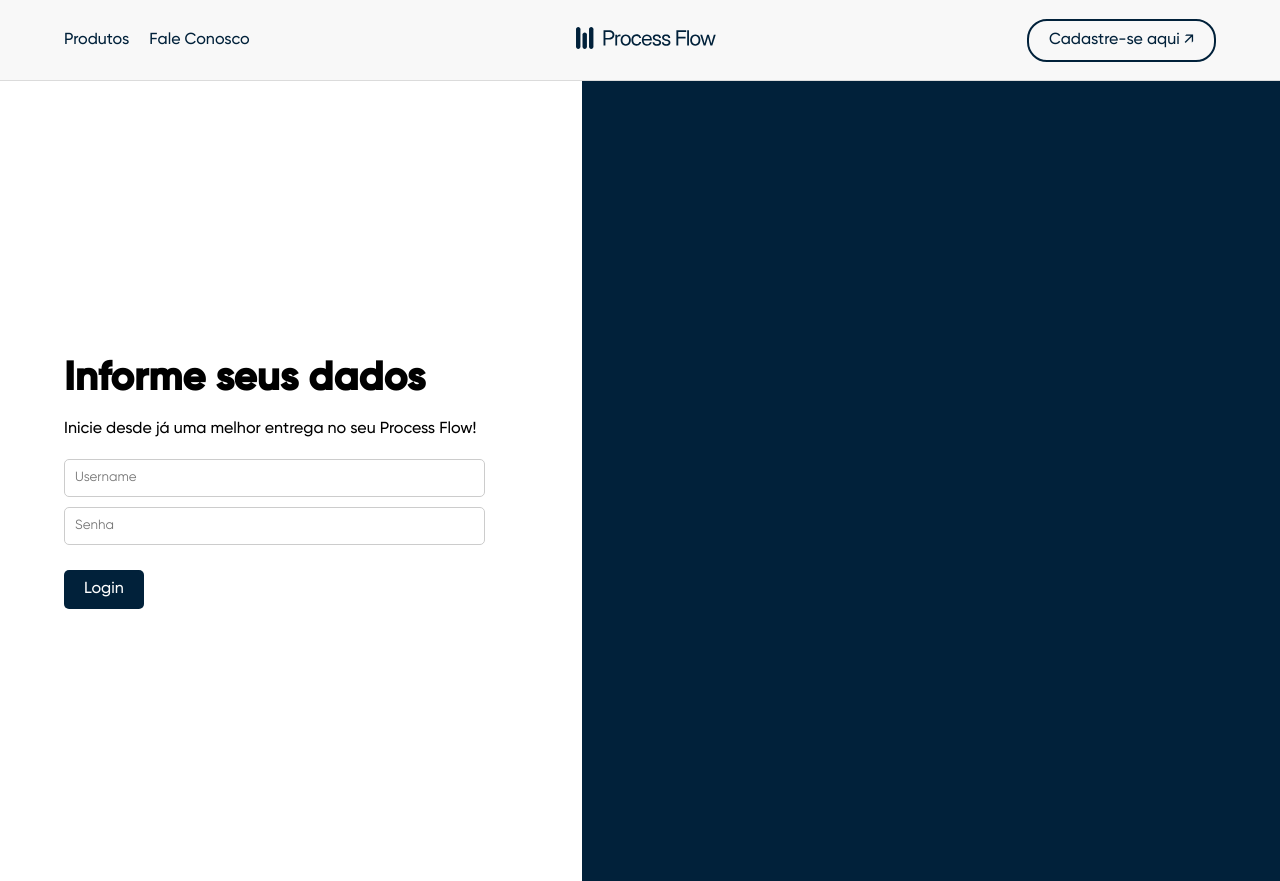
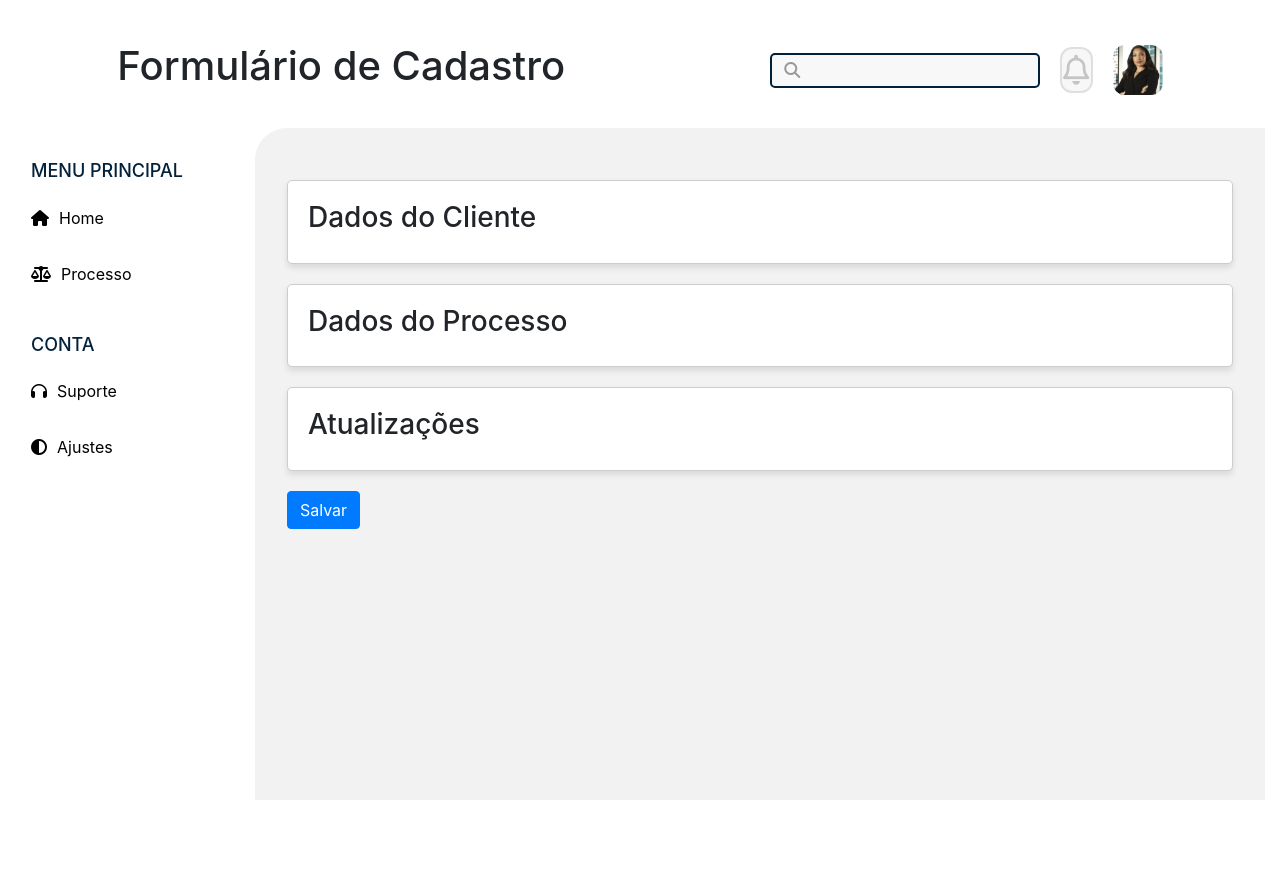
Before and after one commit to juliaalvesg/process-flow, a Django app: page /auth/login/ in a window 1280 px wide. After the commit the page ends 800 px from the top, so only its background shows below. Run offline with Django 5.2, Linux system fonts and the light colour scheme; some libraries are stand-ins or nearby versions.

Commit message:
jg-fixing

```diff
--- /dev/null
+++ b/python/projeto_register_user/app_register_user/static/css/formulario.css
@@ -0,0 +1,226 @@
+body {
+    margin: 0;
+    font-family: "Gilroy-Medium";
+}
+
+.container {
+    display: grid;
+    grid-template-columns: 15rem 1fr;
+    grid-template-rows: 8rem 1fr;
+    grid-template-areas:
+        "header header"
+        "nav content"
+        "footer footer";
+    min-height: 100vh;
+    min-width: 100vw;
+    margin: 0;
+}
+
+.container-form {
+    display: grid;
+    grid-template-columns: repeat(auto-fit, minmax(300px, 1fr));
+    gap: 20px;
+}
+
+.form-block {
+    padding: 20px;
+    border-radius: 5px;
+    background-color: #fff;
+    box-shadow: 0 4px 6px rgba(0, 0, 0, 0.1);
+}
+
+.form-block h3 {
+    margin-top: 0;
+}
+header {
+    grid-area: header;
+    display: flex;
+    justify-content: space-between;
+    background-color: rgb(255, 255, 255);
+}
+
+.right_header {
+    display: flex;
+    flex-grow: 1;
+    justify-content: space-around;
+    height: 140px;
+}
+
+.input_container {
+    display: flex;
+    align-items: center;
+    position: relative;
+    margin: 10px 0; /* Ajuste a margem conforme necessário */
+}
+
+.input_container > i {
+    position: absolute;
+    display: flex;
+    align-items: center;
+    justify-content: center;
+    left: 10px; /* Ajuste conforme necessário */
+    color: #999999;
+    z-index: 1;
+    width: 25px;
+    height: 25px;
+}
+
+input {
+    border: 2px solid rgba(1, 33, 58, 1);
+    border-radius: 5px;
+    width: 400px;
+    height: 35px;
+    font-size: 1.5rem;
+    padding-left: 6px, 20px, 6px, 20px; /* Ajuste conforme necessário */
+    background-color: rgba(248, 248, 248, 1);
+    font-size: 20px;
+}
+
+input:focus {
+    outline: none;
+}
+
+::placeholder {
+    color: rgb(224, 222, 222);
+}
+
+.notification {
+    display: flex;
+    align-items: center;
+    justify-content: center;
+    width: calc(50px - 3.2px);
+    height: calc(50px - 3.2px);
+    border-radius: 12px;
+    border: 2px solid rgb(224, 222, 222);
+    background-color: #f7f7f7;
+    margin-left: 20px;
+}
+
+.perfil {
+    display: flex;
+    align-items: center;
+    justify-content: center;
+}
+
+.logo {
+    align-items: center;
+    display: flex;
+    justify-content: center;
+}
+
+.profilephoto {
+    width: 50px;
+    height: 50px;
+    border-radius: 12px;
+    margin-left: 20px;
+}
+
+.img-logo {
+    width: 100%;
+}
+
+.menu {
+    padding: 1rem 0rem;
+    display: flex;
+    font-size: 16px;
+    flex-direction: column;
+    justify-content: left;
+    color: #02223B;
+}
+input{
+    width: 100%;
+}
+
+.menu_bottom {
+    padding: 1rem 0rem;
+    display: flex;
+    flex-direction: column;
+    justify-content: left;
+    color: #02223B;
+}
+
+.menu_bottom > ul,
+.menu > ul {
+    padding: 0;
+    margin: 0;
+    list-style: none;
+}
+
+.menu_bottom > ul > li,
+.menu > ul > li {
+    padding: 1rem 0rem;
+    display: flex;
+    align-items: center;
+}
+
+.menu_bottom > ul > li:hover,
+.menu > ul > li:hover {
+    background-color: rgb(231, 231, 231);
+    border-left: 4px solid #02223B;
+}
+
+#link-menu{
+    color: #000;
+}
+
+a {
+    margin-left: 1rem;
+    text-decoration: none;
+    color: black;
+}
+
+.li {
+    margin: 0;
+    display: flex;
+    align-items: center;
+}
+
+p {
+    margin-left: 5px;
+}
+
+i.fa-solid {
+    margin-right: 10px;
+}
+
+nav {
+    grid-area: nav;
+    display: flex;
+    flex-direction: column;
+    padding: 1rem 0rem;
+    background-color: rgb(255, 255, 255);
+}
+
+main {
+    grid-area: content;
+    padding: 2rem;
+    background-color: rgb(242, 242, 242);
+    border-top-left-radius: 2rem;
+    overflow-y: auto; /* Enable vertical scrolling if content overflows */
+    max-height: calc(100vh - 8rem); /* Adjust based on header height */
+}
+
+footer {
+    grid-area: footer;
+    padding: 2rem;
+    background-color: #02223B;
+}
+
+textarea {
+    font-size: 18px;
+    display: flex;
+    width: 100%;
+    height: 130px;
+}
+
+.btn {
+    border-radius: 2px;
+    padding: 10px 20px;
+    border: none;
+    color: white;
+    background-color: rgba(1, 33, 58, 1);
+}
+
+.btn:hover {
+    background-color: #02223B;
+}
--- a/python/projeto_register_user/app_register_user/templates/html/formulario.html
+++ b/python/projeto_register_user/app_register_user/templates/html/formulario.html
@@ -1,14 +1,39 @@
+{% load static %}
 <!DOCTYPE html>
 <html lang="en">
 <head>
     <meta charset="UTF-8">
+    <link rel="stylesheet" type="text/css" href="{% static 'css/formulario.css' %}" />
     <meta name="viewport" content="width=device-width, initial-scale=1.0">
     <title>Formulário</title>
+    <link rel="stylesheet" href="https://cdnjs.cloudflare.com/ajax/libs/font-awesome/6.5.2/css/all.min.css" />
+    <link rel="stylesheet" href="https://cdnjs.cloudflare.com/ajax/libs/font-awesome/6.5.2/css/all.min.css" />
     <link rel="stylesheet" href="https://maxcdn.bootstrapcdn.com/bootstrap/4.5.2/css/bootstrap.min.css">
     <link rel="stylesheet" href="https://cdnjs.cloudflare.com/ajax/libs/font-awesome/5.15.3/css/all.min.css">
     <script src="https://ajax.googleapis.com/ajax/libs/jquery/3.5.1/jquery.min.js"></script>
     <script src="https://maxcdn.bootstrapcdn.com/bootstrap/4.5.2/js/bootstrap.min.js"></script>
     <style>
+        @font-face {
+            font-family: "Gilroy-bold";
+            src: url("{% static 'font/Gilroy-Bold.ttf' %}");
+        }
+        @font-face {
+            font-family: "Gilroy-regular";
+            src: url("{% static 'font/Gilroy-Regular.ttf' %}");
+        }
+        @font-face {
+            font-family: "Gilroy-Medium";
+            src: url("{% static 'font/Gilroy-Medium.ttf' %}");
+        }
+        @font-face {
+            font-family: "Gilroy-Light";
+            src: url("{% static 'font/Gilroy-Light.ttf' %}");
+        }
+        @font-face {
+            font-family: "Gilroy-Heavy";
+            src: url("{% static 'font/Gilroy-Heavy.ttf' %}");
+        }
+
         .form-block {
             border: 1px solid #ccc;
             padding: 20px;
@@ -17,10 +42,62 @@
         .form-block h3 {
             margin-top: 0;
         }
+        input {
+            display: flex;
+            flex-direction: column;
+        }
+
     </style>
+    <script src="https://kit.fontawesome.com/a076d05399.js" crossorigin="anonymous"></script>
 </head>
-<body>
-    <h1>Formulário de Cadastro</h1>
+<body style="margin: 0">
+    <div class="container">
+      <header>
+
+        <div class="right_header">
+          <h1 style="display: flex; align-items: center;">
+            Formulário de Cadastro
+          </h1>
+          <div class="input_container">
+            <i class="fas fa-search"></i>
+            <input type="text" class="placeholder" />
+            <div class="notification">
+              <i class="far fa-bell" style="margin: 0; font-size: 30px; color: rgb(197, 197, 197)"></i>
+            </div>
+            <div class="perfil">
+              <div class="foto">
+                <img class="profilephoto" src="{% static 'imgs/perfil.jpg' %}" style="background-size: cover" />
+              </div>
+            </div>
+          </div>
+        </div>
+      </header>
+
+      <nav>
+        <div class="menu">
+          <h3 style="margin-left: 1rem; font-size:18px">MENU PRINCIPAL</h3>
+          <ul>
+            <li>
+              <a href="{% url 'index' %}" id="link-menu"><i class="fa-solid fa-house"></i>Home</a>
+            </li>
+            <li>
+              <a href="{% url 'lista_clientes' %}" id="link-menu"><i class="fa-solid fa-balance-scale"></i>Processo</a>
+            </li>
+          </ul>
+        </div>
+        <div class="menu_bottom">
+          <h3 style="margin-left: 1rem; font-size:18px">CONTA</h3>
+          <ul>
+            <li>
+              <a href="https://wa.me/message/HMPGBLXXK4E3A1"id="link-menu"><i class="fa-solid fa-headphones"></i>Suporte</a>
+            </li>
+            <li>
+              <a href="https://wa.me/message/HMPGBLXXK4E3A1"id="link-menu"><i class="fa-solid fa-adjust"></i>Ajustes</a>
+            </li>
+          </ul>
+        </div>
+      </nav>
+    <main>
     <form id="myForm" method="post">
         {% csrf_token %}
         <div class="form-block">
@@ -37,6 +114,7 @@
         </div>
         <button type="submit" class="btn btn-primary">Salvar</button>
     </form>
+</main>
 
     <!-- Modal de Confirmação -->
     <div class="modal fade" id="confirmationModal" tabindex="-1" aria-labelledby="confirmationModalLabel" aria-hidden="true">
@@ -57,7 +135,9 @@
                 </div>
             </div>
         </div>
+
     </div>
+
 
     <script>
         document.getElementById("myForm").addEventListener("submit", function(event) {
--- a/python/projeto_register_user/app_register_user/templates/html/login.html
+++ b/python/projeto_register_user/app_register_user/templates/html/login.html
@@ -4,7 +4,7 @@
   <head>
     <meta charset="UTF-8" />
     <meta name="viewport" content="width=device-width, initial-scale=1.0" />
-    <link rel="stylesheet" type="text/css" href="../../../css/login.css" />
+    <link rel="stylesheet" type="text/css" href="{% static 'css/login.css' %}" />
     <title>Login</title>
     <style>
       @font-face {
@@ -40,7 +40,7 @@
           ><span>Fale Conosco</span></a
         >
       </div>
-      <a href="index.html" style="text-decoration: none">
+      <a href="{% url 'index' %}" style="text-decoration: none">
         <img src="../../static/imgs/Lockup-PF.svg" alt="Logo" class="logo" />
       </a>
       <div class="login-container">
@@ -79,7 +79,7 @@
           </div>
         </form>
       </div>
-      <div class="image"></div>
+      <div class="image"><img src="{% static 'imgs/photo.png' %}" alt="Imagem" width="600px" /></div>
     </div>
   </body>
 </html>
--- a/python/projeto_register_user/app_register_user/urls.py
+++ b/python/projeto_register_user/app_register_user/urls.py
@@ -12,5 +12,6 @@ urlpatterns = [
     path('lista_clientes/', views.lista_clientes, name='lista_clientes'),
     path('editar_cliente/<int:cliente_id>/', views.editar_cliente, name='editar_cliente'),
     path('excluir_cliente/', views.excluir_cliente, name='excluir_cliente'),
-    path('adicionar_atualizacao/', views.adicionar_atualizacao, name='adicionar_atualizacao')
+    path('adicionar_atualizacao/', views.adicionar_atualizacao, name='adicionar_atualizacao'),
+    path('register/', views.register, name='register')
 ]
--- a/python/projeto_register_user/app_register_user/views.py
+++ b/python/projeto_register_user/app_register_user/views.py
@@ -31,14 +31,14 @@ def register(request):
 
         user = User.objects.create_user(username=username,email=email,password=password)
         user.save()
-        return render(request, 'html/process.html')
+        return render(request, 'html/formulario.html')
 
 
 
 
 def login(request):
     if request.method == "GET":
-        return render(request, 'html/login.html')
+        return render(request, 'html/formulario.html')
     else:
         username = request.POST.get('username')
         password = request.POST.get('password')
@@ -49,7 +49,8 @@ def login(request):
         if user:
             # Efetuando o login
             login_django(request, user)
-            return HttpResponse('Login válido')
+            # Redirecionando para a página formulario.html
+            return redirect('formulario')
         else:
             return HttpResponse('Nome de usuário ou senha inválidos')
 
```
Also changed, not shown: python/projeto_register_user/app_register_user/templates/html/index.html (+10 -10 lines), python/projeto_register_user/app_register_user/templates/html/register.html (+17 -30 lines), python/projeto_register_user/app_register_user/static/css/editprocess.css (renamed from python/projeto_register_user/css/editprocess.css), python/projeto_register_user/app_register_user/static/css/login.css (renamed from python/projeto_register_user/css/login.css), python/projeto_register_user/app_register_user/static/css/process.css (renamed from python/projeto_register_user/css/process.css), python/projeto_register_user/app_register_user/static/css/register.css (renamed from python/projeto_register_user/css/register.css), python/projeto_register_user/app_register_user/static/css/report.css (renamed from python/projeto_register_user/css/report.css), python/projeto_register_user/app_register_user/static/css/style.css (renamed from python/projeto_register_user/css/style.css), python/projeto_register_user/db.sqlite3.
